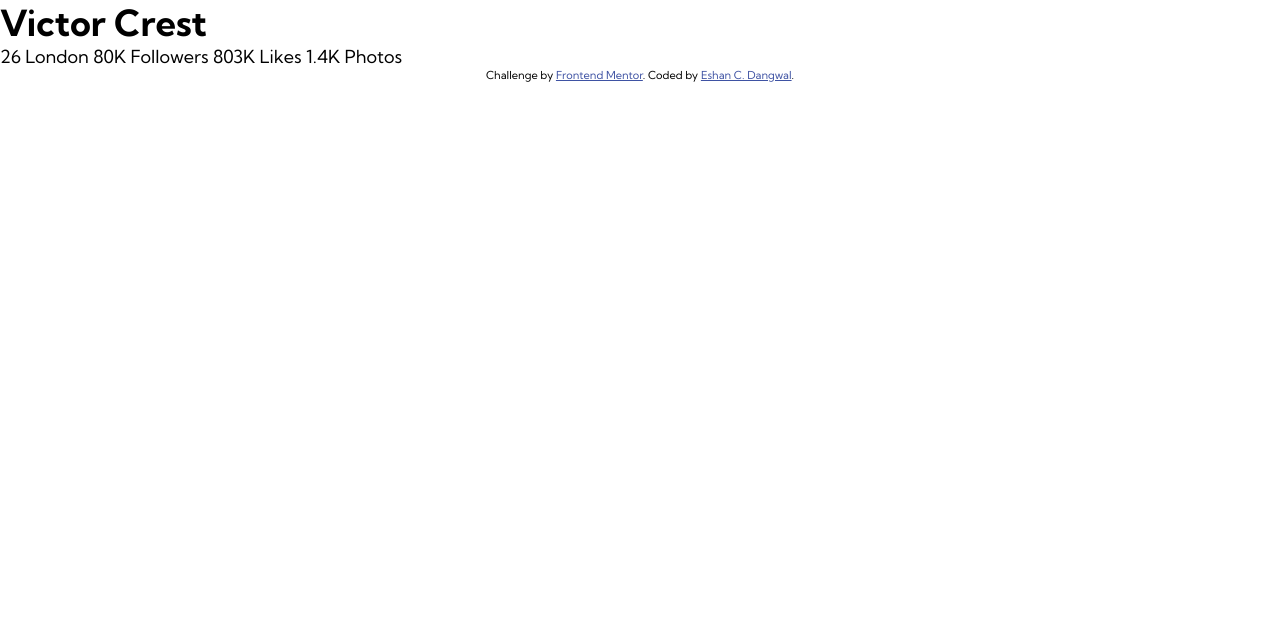
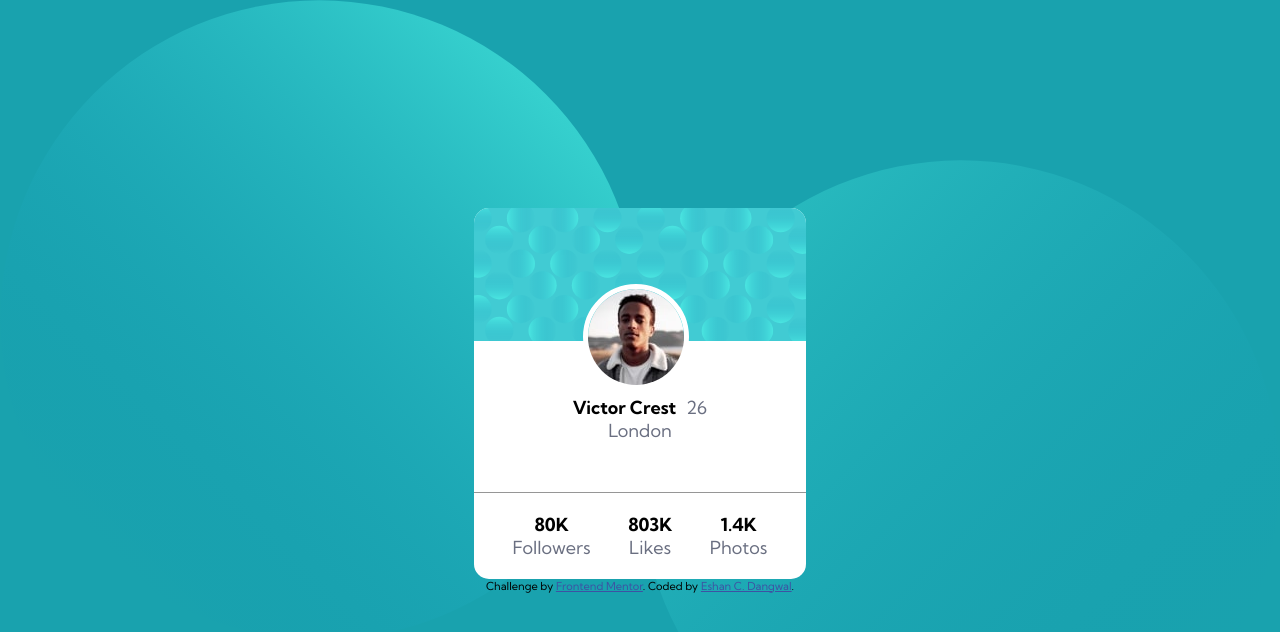
Before and after one commit to Eshan01/profile-card, a plain HTML site: page index.html in a window 1280 px wide. Drawn offline with Linux system fonts and the light colour scheme.

Commit message:
Update!
Formatted  HTML and linked style sheet

```diff
--- a/index.html
+++ b/index.html
@@ -4,6 +4,9 @@
 <head>
   <meta charset="UTF-8">
   <meta name="viewport" content="width=device-width, initial-scale=1.0">
+  <link rel="preconnect" href="https://fonts.googleapis.com">
+<link rel="preconnect" href="https://fonts.gstatic.com" crossorigin>
+<link href="https://fonts.googleapis.com/css2?family=Kumbh+Sans:wght@400;700&display=swap" rel="stylesheet">
   <link rel="icon" type="image/png" sizes="32x32" href="./images/favicon-32x32.png">
   <link rel="stylesheet" href="styles.css">
 
@@ -22,19 +25,27 @@
 </head>
 
 <body>
-  <main>
-    <h1>Victor Crest</h1>
-    26
-    London
+  <main class="card" aria-labelledby="card">
+    <img src="./images/bg-pattern-card.svg" alt="Card pattern" class="head-pattern">
+    <img src="./images/image-victor.jpg" class="dp" sizes="32x32" alt="victor's photo">
+   <div class="abt">
+    <h1>Victor Crest</h1><span>26</span>
+    <p class="span">London</p>
+  </div>
 
-    80K
-    Followers
+    <div class="info">
+     <p> 80K <br>
+     <span> Followers</span>
+    </p>
+     <p> 803K <br>
+     <span>Likes</span>
+    </p>
+  <p>
+      1.4K <br>
+    <span>Photos</span>
+    </p>
+    </div>
 
-    803K
-    Likes
-
-    1.4K
-    Photos
   </main>
   <footer class="attribution">
     Challenge by <a href="https://www.frontendmentor.io?ref=challenge" target="_blank">Frontend Mentor</a>.
--- a/styles.css
+++ b/styles.css
@@ -1,5 +1,3 @@
-@import url("https://fonts.googleapis.com/css2?family=Kumbh+Sans:wght@400;700&display=swap");
-
 *,
 *::before,
 *::after {
@@ -20,3 +18,58 @@ html {
   font-size: 18px;
   font-family: "Kumbh Sans", sans-serif;
 }
+body{
+  min-height: 100vh;
+  display: grid;
+  place-content: center;
+  background-color: var(--Dark-cyan);
+  background-image: url('./images/bg-pattern-top.svg'), url('./images/bg-pattern-bottom.svg');
+  background-position: top left, bottom right;
+  background-attachment: fixed;
+  background-repeat: no-repeat;
+  background-size:50%;
+}
+h1{
+  display: inline-block;
+  font-size: inherit;
+  margin-right: 10px;
+}
+span,
+.span{
+  color: var(--Dark-grayish-blue);
+  font-weight: 400;
+}
+.card{
+  margin:0 auto;
+  max-width:95%;
+  background:white;
+  text-align: center;
+  border-radius: 15px;
+  position: relative;
+  font-weight: 700;
+}
+.head-pattern{
+  max-width: 100%;
+  border-top-left-radius: inherit;
+  border-top-right-radius: inherit;
+}
+.dp{
+  position: absolute;
+  z-index: 1;
+  object-position: center;
+  display: block;
+  border-radius: 50%;
+  border:5px solid white;
+  top: 76px;
+  left: 33%;
+}
+.abt{
+  margin:50px auto;
+}
+.info{
+  display: flex;
+  justify-content: space-around;
+  border-top: 1px solid var(--Dark-gray);
+  margin-top: 30px;
+  padding:20px;
+}
```
